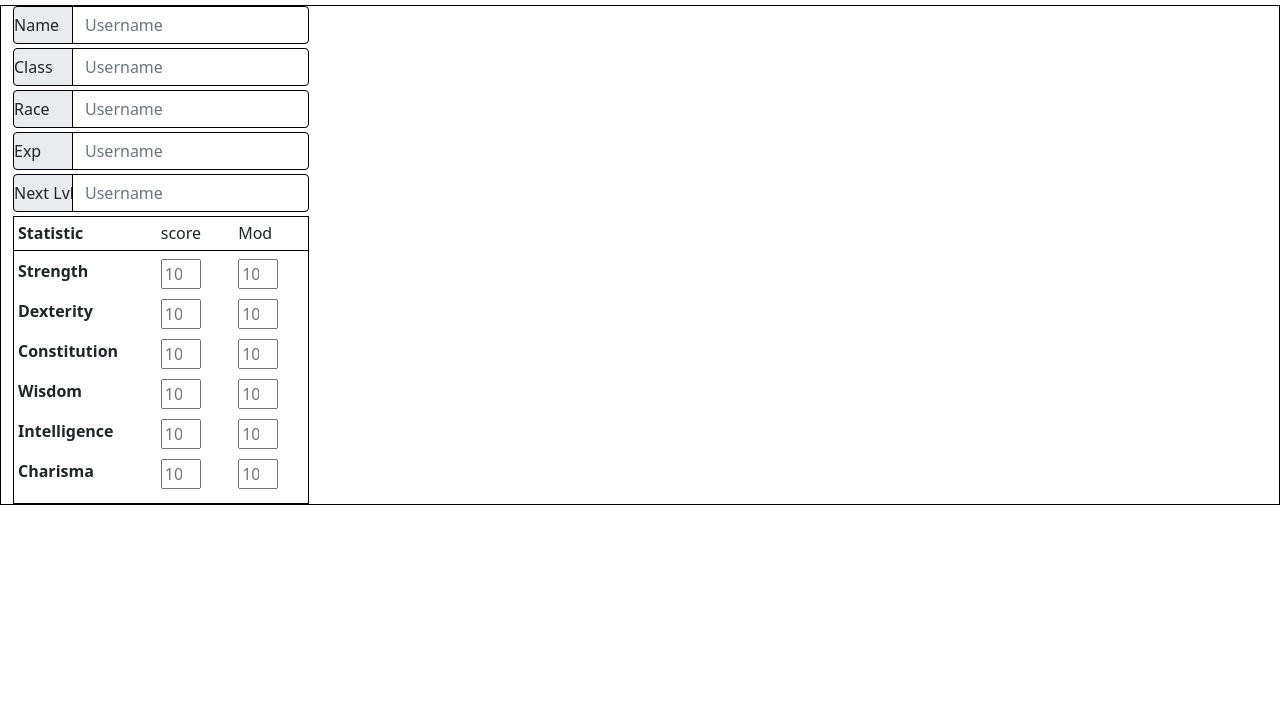
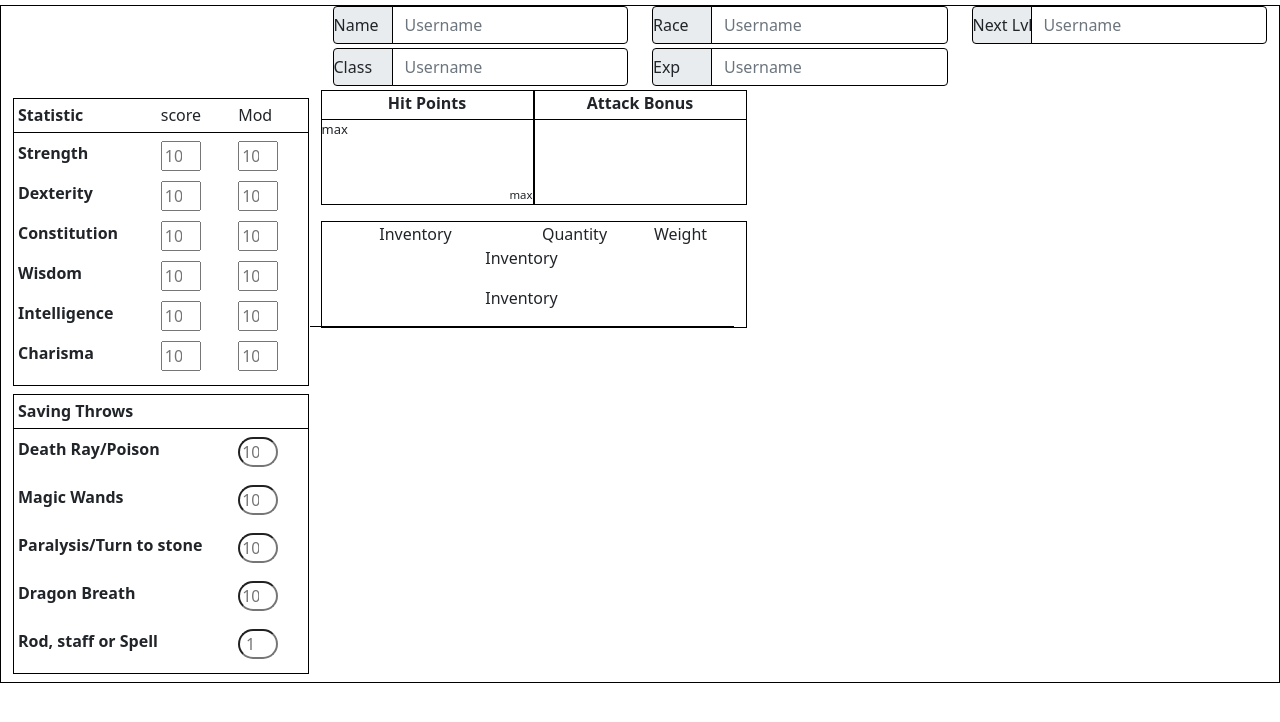
Before and after one commit to CianMW/odyssey-vtt-fe, a React (Create React App) app in the folder fe-vtt-indie/: page / in a window 1280 px wide. Shown: the top 722 px of the page. Built offline with nearby package versions, Linux system fonts and the light colour scheme.

Commit message:
Hit points , saving throws and inventory proto

```diff
--- a/fe-vtt-indie/src/components/CharacterSheet.jsx
+++ b/fe-vtt-indie/src/components/CharacterSheet.jsx
@@ -9,9 +9,13 @@ const CharacterSheet = () => {
      const [level, setLevel] = useState("")
   return (
     <Container fluid className="characterSheet">
-      <Row>
-        <Col sm={3}>
-          <div id="characterBasicInfo">
+        <Row>
+            <Col sm={3}>
+                <div>
+                </div>
+            </Col>
+            <Col sm={3}>
+                <div>
             <InputGroup className="mb-1">
               <InputGroup.Text id="basic-addon1">Name</InputGroup.Text>
               <FormControl
@@ -28,6 +32,10 @@ const CharacterSheet = () => {
                 aria-describedby="basic-addon1"
               />
             </InputGroup>
+                </div>
+            </Col>
+            <Col sm={3}>
+                <div>
             <InputGroup className="mb-1">
               <InputGroup.Text  id="basic-addon1">Race</InputGroup.Text>
               <FormControl
@@ -44,6 +52,10 @@ const CharacterSheet = () => {
                 aria-describedby="basic-addon1"
               />
             </InputGroup>
+                </div>
+            </Col>
+            <Col sm={3}>
+                <div>
             <InputGroup className="mb-1">
               <InputGroup.Text  id="basic-addon1">Next Lvl</InputGroup.Text>
               <FormControl
@@ -52,8 +64,14 @@ const CharacterSheet = () => {
                 aria-describedby="basic-addon1"
               />
             </InputGroup>
+                </div>
+            </Col>
+        </Row>
+      <Row>
+        <Col sm={3}>
+          <div id="characterBasicInfo" className="mb-2">
           </div>
-            <div id="characterStats" className="p-1">
+            <div id="characterStats" className="mb-2 p-1">
 
                 <Row id="statTitle" className="statContainer d-flex justify-content-between bottom-border">
                     <Col className="statName" sm={6}>
@@ -132,10 +150,98 @@ const CharacterSheet = () => {
                     <input type="number" placeholder="10"></input>
                     </Col>
                 </Row>
+            </div>
+            <div id="savingThrows" className="saving-throw-border mb-2 p-1">
 
+                <Row id="statTitle" className="statContainer d-flex justify-content-between bottom-border">
+                    <Col className="statName" sm={12}>
+                        <p>Saving Throws</p>
+                    </Col>
+                </Row>
+                <Row className="statContainer d-flex mt-2 justify-content-between">
+                    <Col className="statName" sm={9}>
+                        <p>Death Ray/Poison</p>
+                    </Col>
+                    <Col className="p-0" sm={3}>
+                        <input id="saving-throw" type="number" placeholder="10"></input>
+                    </Col>
+                </Row>
+                <Row className="statContainer d-flex mt-2 justify-content-between">
+                    <Col className="statName" sm={9}>
+                        <p>Magic Wands</p>
+                    </Col>
+                    <Col className="p-0" sm={3}>
+                        <input id="saving-throw" type="number" placeholder="10"></input>
+                    </Col>
+                </Row>
+                <Row className="statContainer d-flex mt-2 justify-content-between">
+                    <Col className="statName" sm={9}>
+                        <p>Paralysis/Turn to stone</p>
+                    </Col>
+                    <Col className="p-0" sm={3}>
+                        <input id="saving-throw" type="number" placeholder="10"></input>
+                    </Col>
+                </Row>
+                <Row className="statContainer d-flex mt-2 justify-content-between">
+                    <Col className="statName" sm={9}>
+                        <p>Dragon Breath</p>
+                    </Col>
+                    <Col className="p-0" sm={3}>
+                        <input id="saving-throw" type="number" placeholder="10"></input>
+                    </Col>
+                </Row>
+                <Row className="statContainer d-flex mt-2 justify-content-between">
+                    <Col className="statName" sm={9}>
+                        <p>Rod, staff or Spell</p>
+                    </Col>
+                    <Col className="p-0" sm={3}>
+                        <input id="saving-throw" type="number" placeholder="1"></input>
+                    </Col>
+                </Row>
             </div>
+
         </Col>
-        <Col sm={4}></Col>
+        <Col sm={4} id="center-character-sheet">
+            <Row>
+                <Col className="bordered p-0" id="hitPoints" sm={6}>
+                    <div fluid className="health bottom-border">
+                        <p className="hit-point-title mb-1">Hit Points</p>
+                    </div>
+                    <div className="max-hit-points">
+                        <p>max</p>
+                    </div>
+                    <input type="name" className="current-hit-points">
+                    </input>
+                    <div className="hit-die">
+                        <small>max</small>
+                    </div>
+                </Col>
+                <Col className="bordered p-0" id="hitPoints" sm={6}>
+                    <div fluid className="health bottom-border">
+                        <p className="hit-point-title mb-1">Attack Bonus</p>
+                    </div>
+                    <input type="name" className="current-hit-points">
+                    </input>
+                </Col>
+            </Row>
+            <Row className="bordered mt-3">
+                <Row className="p-0 bottom-border">
+                    <Col sm="6" className="inventoryTitle">
+                        <span>Inventory</span>
+                    </Col>
+                    <Col sm="3" className="inventoryTitle">
+                        <span>Quantity</span>
+                    </Col>
+                    <Col sm="3" className="inventoryTitle">
+                        <span>Weight</span>
+                    </Col>
+                <p className="p-0">Inventory</p>
+                <div className="inventory-item bottom-border-light p-0">
+                <p className="p-0">Inventory</p>
+                </div>
+                </Row>
+            </Row>
+        </Col>
         <Col sm={4}></Col>
       </Row>
     </Container>
--- a/fe-vtt-indie/src/styleSheets/characterSheetStyle.css
+++ b/fe-vtt-indie/src/styleSheets/characterSheetStyle.css
@@ -32,3 +32,33 @@ input.form-control{
 #statTitle p{
     margin-bottom: 5px !important
 }
+.saving-throw-border{
+    border: 1px solid black;
+    overflow: hidden;
+}
+#saving-throw{
+    border-radius:40px;
+    text-align: center;
+}
+.bordered{
+    border: 1px solid black;
+}
+
+
+.max-hit-points{
+    text-align: left;
+    font-size: small;
+}
+.current-hit-points{
+    text-align: center;
+    font-size: large;
+    width: 100px;
+    border: none
+}
+.hit-die{
+    text-align: right;
+    font-size: small;
+}
+.hit-point-title{
+    font-weight: bold;
+}
```
